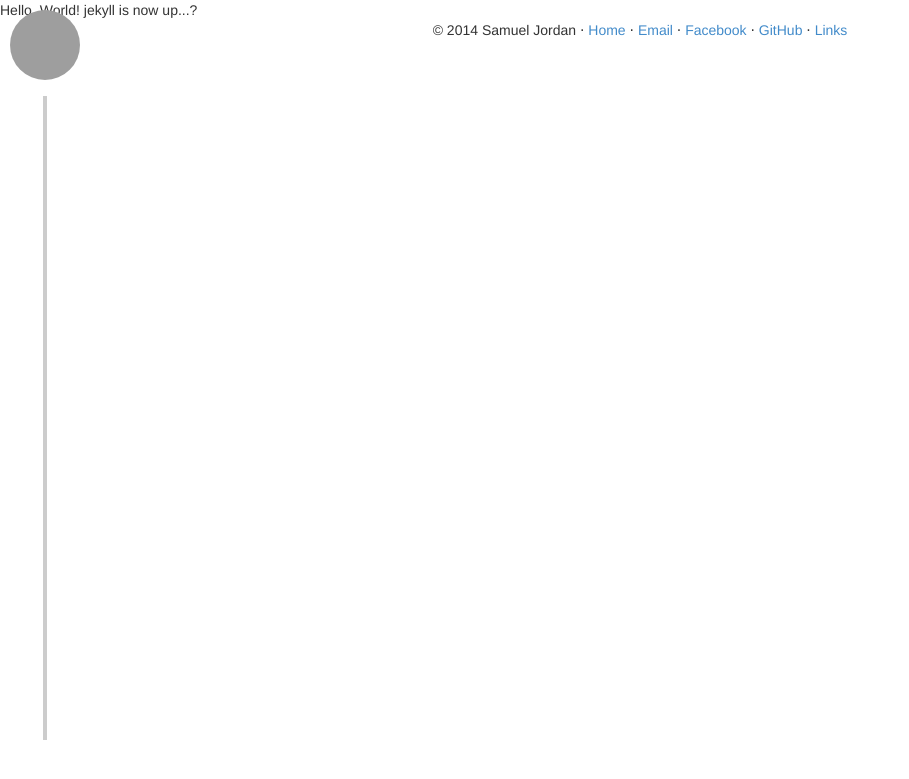
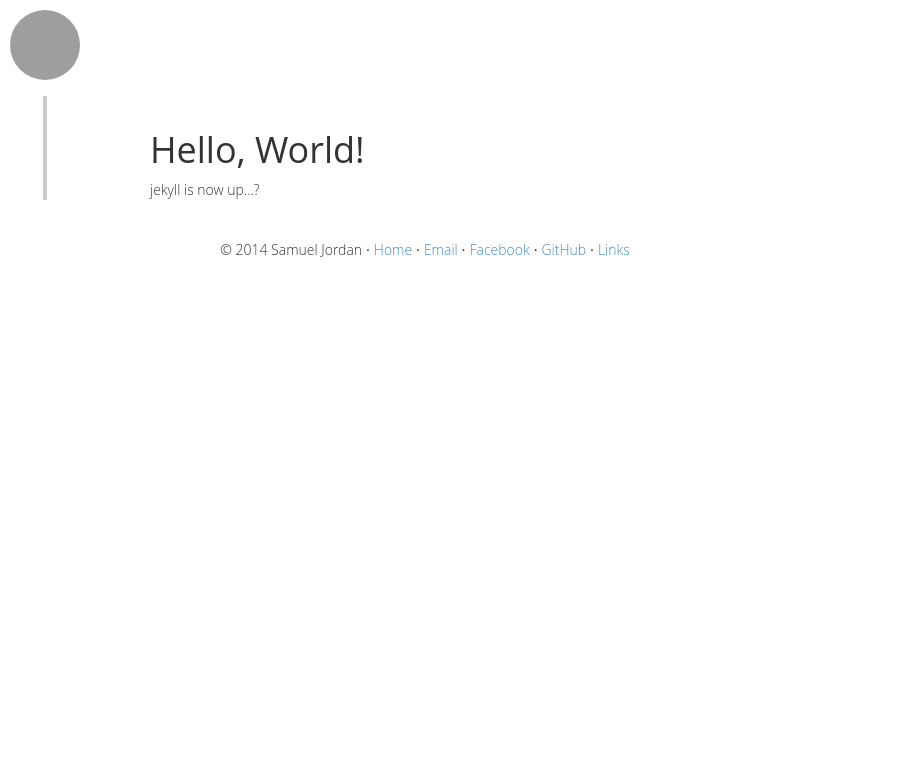
Before and after one commit to sfjordan/sfjordan.github.io, a Jekyll site: the page built from index.html, in a window 1280 px wide. Shown: the top 779 px of the page, without its empty margins (0-909 px from the left). Built offline with Jekyll 4.4.1, drawn with Linux system fonts in a browser that asks for light colours; nearby versions of some CDN libraries; grey boxes are pictures that could not be loaded.

```diff
--- a/_includes/head.html
+++ b/_includes/head.html
@@ -6,7 +6,8 @@
     <link rel="stylesheet" type="text/css" href="{{ site.baseurl }}/css/main.css" />
     <link rel="stylesheet" type="text/css" href="/bootstrap/css/bootstrap.min.css" />
     <link rel="stylesheet" type="text/css" href="css/custom.css" />
-    <!-- <script src="/bootstrap/js/bootstrap.min.js" type="text/javascript" /> -->
+     <script src="http://ajax.googleapis.com/ajax/libs/jquery/1.7.1/jquery.min.js" type="text/javascript"></script>
+    <script src="/bootstrap/js/bootstrap.min.js" type="text/javascript"></script>
 
     <a href="/"><div class="logo"></div></a>
     <div class="runner">&nbsp;</div>
--- a/css/custom.css
+++ b/css/custom.css
@@ -18,3 +18,16 @@
     width: 4px;
     bottom: 160px;
 }
+
+body {
+    padding-left:150px;
+    padding-bottom:100px;
+    position:absolute;
+    width:700px;
+    top:0;
+    font-family: 'Open Sans',sans-serif;
+}
+
+.content-wrapper {
+    padding-top: 50px;
+}
--- a/index.html
+++ b/index.html
@@ -2,6 +2,7 @@
 layout: default
 title: Home
 ---
-
-Hello, World!
+<br/><br/><br/>
+<h1>Hello, World!</h1>
 jekyll is now up...?
+<br/><br/><br/>
```
Also changed, not shown: _layouts/default.html (line endings or trailing spaces).
